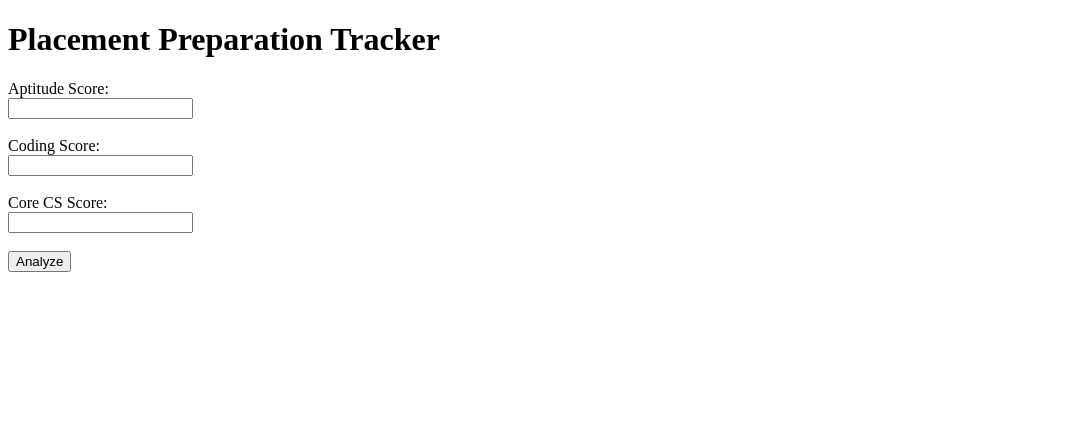
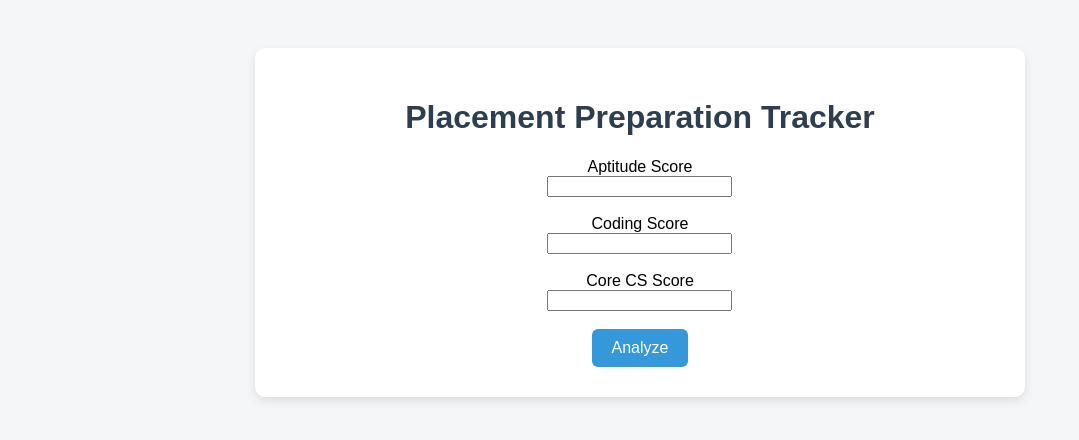
Before and after one commit to Devikadevumr/placement-preparation-tracker, a Flask app: page / in a window 1280 px wide. Shown: the top 440 px of the page, without its empty margins (0-1079 px from the left). Run offline with Flask 3, Linux system fonts and the light colour scheme.

Commit message:
Day 7: Added professional UI styling

```diff
--- /dev/null
+++ b/static/style.css
@@ -0,0 +1,54 @@
+body {
+    font-family: Arial, sans-serif;
+    background-color: #f4f6f8;
+    text-align: center;
+    padding: 40px;
+}
+
+.container {
+    background: white;
+    padding: 30px;
+    border-radius: 10px;
+    width: 60%;
+    margin: auto;
+    box-shadow: 0px 4px 10px rgba(0,0,0,0.1);
+}
+
+h1 {
+    color: #2c3e50;
+}
+
+h3 {
+    margin-top: 20px;
+    color: #34495e;
+}
+
+.focus {
+    background: #eaf2ff;
+    padding: 15px;
+    border-radius: 8px;
+    margin-top: 20px;
+    font-weight: bold;
+}
+
+button {
+    padding: 10px 20px;
+    font-size: 16px;
+    background: #3498db;
+    color: white;
+    border: none;
+    border-radius: 6px;
+    cursor: pointer;
+}
+
+button:hover {
+    background: #2980b9;
+}
+
+a {
+    display: inline-block;
+    margin-top: 20px;
+    text-decoration: none;
+    color: #3498db;
+    font-weight: bold;
+}
--- a/templates/index.html
+++ b/templates/index.html
@@ -1,26 +1,32 @@
 <!DOCTYPE html>
 <html>
 <head>
-    <title>Placement Preparation Tracker</title>
+    <title>Placement Tracker</title>
+    <link rel="stylesheet" href="{{ url_for('static', filename='style.css') }}">
 </head>
+
 <body>
+
+<div class="container">
 
 <h1>Placement Preparation Tracker</h1>
 
 <form action="/analyze" method="POST">
 
-        <label>Aptitude Score:</label><br>
+<label>Aptitude Score</label><br>
 <input type="number" name="aptitude" required><br><br>
 
-        <label>Coding Score:</label><br>
+<label>Coding Score</label><br>
 <input type="number" name="coding" required><br><br>
 
-        <label>Core CS Score:</label><br>
+<label>Core CS Score</label><br>
 <input type="number" name="core" required><br><br>
 
 <button type="submit">Analyze</button>
 
 </form>
 
+</div>
+
 </body>
 </html>
```
Also changed, not shown: templates/result.html (+10 -6 lines). Lines whose indentation alone changed are shown as unchanged.
